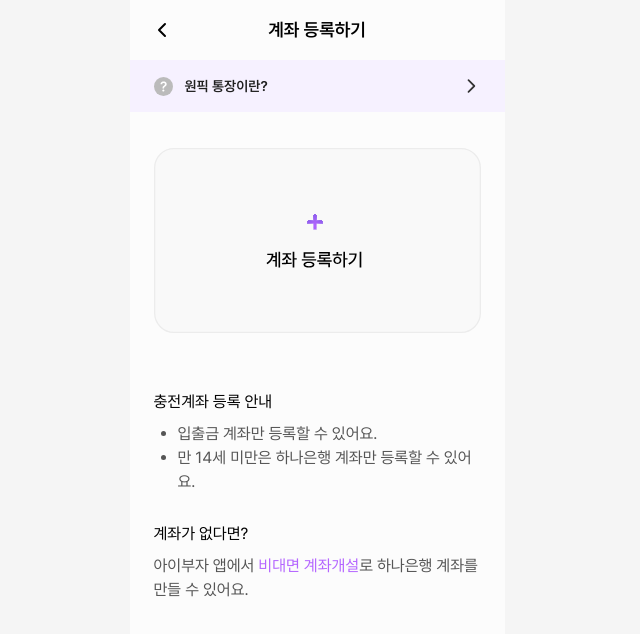
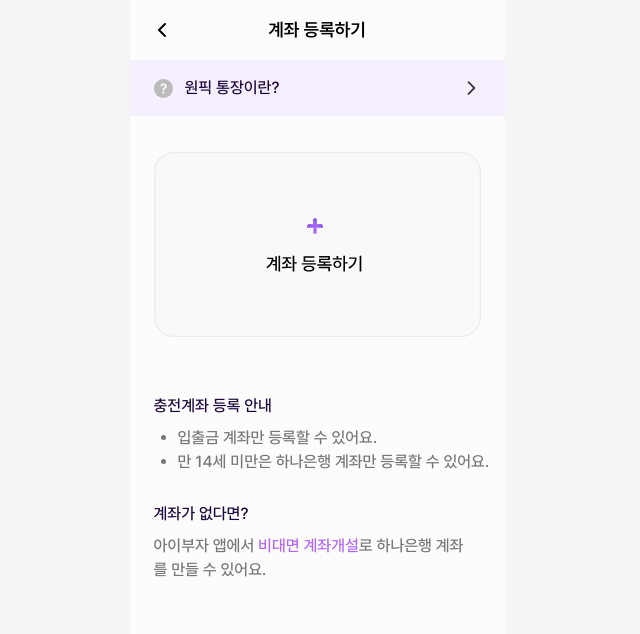
Before and after one commit to hana-connect/frontend, a Next.js app: page /wallet/register in a window 1280 px wide. Shown: the top 634 px of the page, without its empty margins (323-963 px from the left). Built offline with nearby package versions, Linux system fonts and the light colour scheme.

Commit message:
style(wallet/register/register-intro): 공통 스타일 반영
세팅해놓은 디자인시스템 반영했어요

```diff
--- a/src/app/wallet/register/_components/steps/register-account/register-account.tsx
+++ b/src/app/wallet/register/_components/steps/register-account/register-account.tsx
@@ -20,7 +20,7 @@ const RegisterAccount = ({ onNext }: Props) => {
     <>
       <Header type="sub" title="계좌 등록하기" />
       <div className="flex flex-1 flex-col px-6 pt-7 pb-9">
-        <h1 className="text-left text-[24px] leading-7.5 font-bold tracking-[-1.2px] text-black">
+        <h1 className="text-left text-[24px] leading-7.5 font-bold tracking-[-1.2px] text-brand-black">
           하나은행 계좌번호를
           <br />
           입력해 주세요.
--- a/src/app/wallet/register/_components/steps/register-intro/components/irp-card.tsx
+++ b/src/app/wallet/register/_components/steps/register-intro/components/irp-card.tsx
@@ -4,10 +4,10 @@ const IrpCard = () => {
   return (
     <div className="rounded-[20px] bg-[linear-gradient(119deg,#FFF3FF_14.62%,#F1F8FF_86.07%)] p-9">
       <div className="flex flex-col items-start gap-3.5">
-        <p className="text-left text-[16px] leading-6 font-medium tracking-[-0.8px] text-[#1C073C]">
+        <p className="text-body-16-m-2 text-left text-brand-black">
           소득이 있는데 IRP 계좌가 없으신가요?
           <br />
-          <span className="text-[#E04040]">0.1% 우대금리</span> 받고 지금 만들러
+          <span className="text-error">0.1% 우대금리</span> 받고 지금 만들러
           가보세요
         </p>
         <Button size="M" variant="lightPurple">
--- a/src/app/wallet/register/_components/steps/register-intro/components/register-info-banner.tsx
+++ b/src/app/wallet/register/_components/steps/register-intro/components/register-info-banner.tsx
@@ -9,11 +9,11 @@ const RegisterInfoBanner = ({ title }: Props) => {
   return (
     <button
       type="button"
-      className="flex w-full items-center justify-between bg-[#F6F1FF] px-6 py-4"
+      className="flex w-full items-center justify-between bg-brand-purple-3 px-6 py-4"
     >
       <div className="flex items-center gap-3">
         <Image src={wonderIcon} alt="" width={19} height={19} />
-        <span className="text-sm font-semibold text-[#1F1F1F]">{title}</span>
+        <span className="text-body-16-m text-brand-black">{title}</span>
       </div>
       <Image src="/svg/Chevron_Right.svg" alt="" width={20} height={20} />
     </button>
--- a/src/app/wallet/register/_components/steps/register-intro/register-intro.tsx
+++ b/src/app/wallet/register/_components/steps/register-intro/register-intro.tsx
@@ -46,7 +46,7 @@ const RegisterIntro = ({ onNext }: Props) => {
         </div>
         {showIrpCard && (
           <div className="mt-2.75 px-6">
-            <p className="text-left text-[16px] text-black">
+            <p className="text-body-16-m text-left text-brand-black">
               연금 계좌 등록하고 퀴즈 풀면
               <br />
               적립금 넣어드려요!
@@ -57,27 +57,31 @@ const RegisterIntro = ({ onNext }: Props) => {
           <div className="mt-auto px-6 pb-9">
             <div className="flex flex-col gap-2">
               <IrpCard />
-              <p className="text-left text-[12px] text-[#555555]">
+              <p className="text-left text-[12px] text-grey-6">
                 자세한 내용은 하나은행 퇴직연금 전용 고객센터 1599-2080
               </p>
             </div>
           </div>
         )}
         {!showIrpCard && (
-          <div className="mt-14.25 px-6">
+          <div className="mt-14.25 pl-6">
             <div className="flex flex-col gap-6 text-left">
               <div className="flex flex-col gap-2">
-                <h2 className="text-[16px] text-black">충전계좌 등록 안내</h2>
-                <ul className="list-disc pl-6 text-[16px] text-[#555555]">
+                <h2 className="text-body-16-m text-brand-black">
+                  충전계좌 등록 안내
+                </h2>
+                <ul className="text-body-16-m list-disc pl-6 text-grey-6">
                   <li>입출금 계좌만 등록할 수 있어요.</li>
                   <li>만 14세 미만은 하나은행 계좌만 등록할 수 있어요.</li>
                 </ul>
               </div>
               <div className="flex flex-col gap-2 pt-1">
-                <p className="text-[16px] text-black">계좌가 없다면?</p>
-                <p className="text-[16px] text-[#555555]">
+                <p className="text-body-16-m text-brand-black">
+                  계좌가 없다면?
+                </p>
+                <p className="text-body-16-m pr-8.25 text-grey-6">
                   아이부자 앱에서{" "}
-                  <span className="text-[#B465FF]">비대면 계좌개설</span>로
+                  <span className="text-brand-purple-4">비대면 계좌개설</span>로
                   하나은행 계좌를 만들 수 있어요.
                 </p>
               </div>
--- a/src/app/wallet/register/page.tsx
+++ b/src/app/wallet/register/page.tsx
@@ -3,7 +3,6 @@ import RegisterFunnel from "./_components/register-funnel/register-funnel";
 const RegisterPage = () => {
   return (
     <main className="min-h-screen bg-neutral-100">
-      {/* 가로길이고정 */}
       <div className="mx-auto flex min-h-screen w-[375px] max-w-full flex-col bg-white">
         <RegisterFunnel />
       </div>
--- a/src/common/components/input/AccountNumberInput.tsx
+++ b/src/common/components/input/AccountNumberInput.tsx
@@ -42,13 +42,13 @@ const AccountNumberInput = ({
       {label && (
         <label
           htmlFor={inputId}
-          className="mb-6 text-[20px] leading-none font-bold text-black"
+          className="text-heading-20-b mb-6 leading-none text-brand-black"
         >
           {label}
         </label>
       )}
 
-      <div className="flex items-end gap-3 border-b border-[#CCCCCC] pb-3">
+      <div className="flex items-end gap-3 border-b border-grey-4 pb-3">
         <input
           {...props}
           id={inputId}
@@ -59,13 +59,13 @@ const AccountNumberInput = ({
           inputMode="numeric"
           maxLength={11}
           disabled={disabled}
-          className={`min-w-0 flex-1 text-[20px] font-bold text-black placeholder:text-[#CCCCCC] outline-none ${className}`}
+          className={`text-heading-20-b min-w-0 flex-1 text-brand-black placeholder:text-grey-4 outline-none ${className}`}
         />
         <button
           type="button"
           onClick={onVerify}
           disabled={verifyDisabled || disabled}
-          className="h-9.25 w-21.5 shrink-0 rounded-[20px] bg-[#F6F6F6] text-[18px] leading-8.25 font-medium tracking-[-0.09px] text-[#585858]"
+          className="text-body-18-m h-[37px] w-[86px] shrink-0 rounded-[20px] bg-grey-7 leading-[33px] tracking-[-0.09px] text-grey-6"
         >
           {verifyLabel}
         </button>
```
